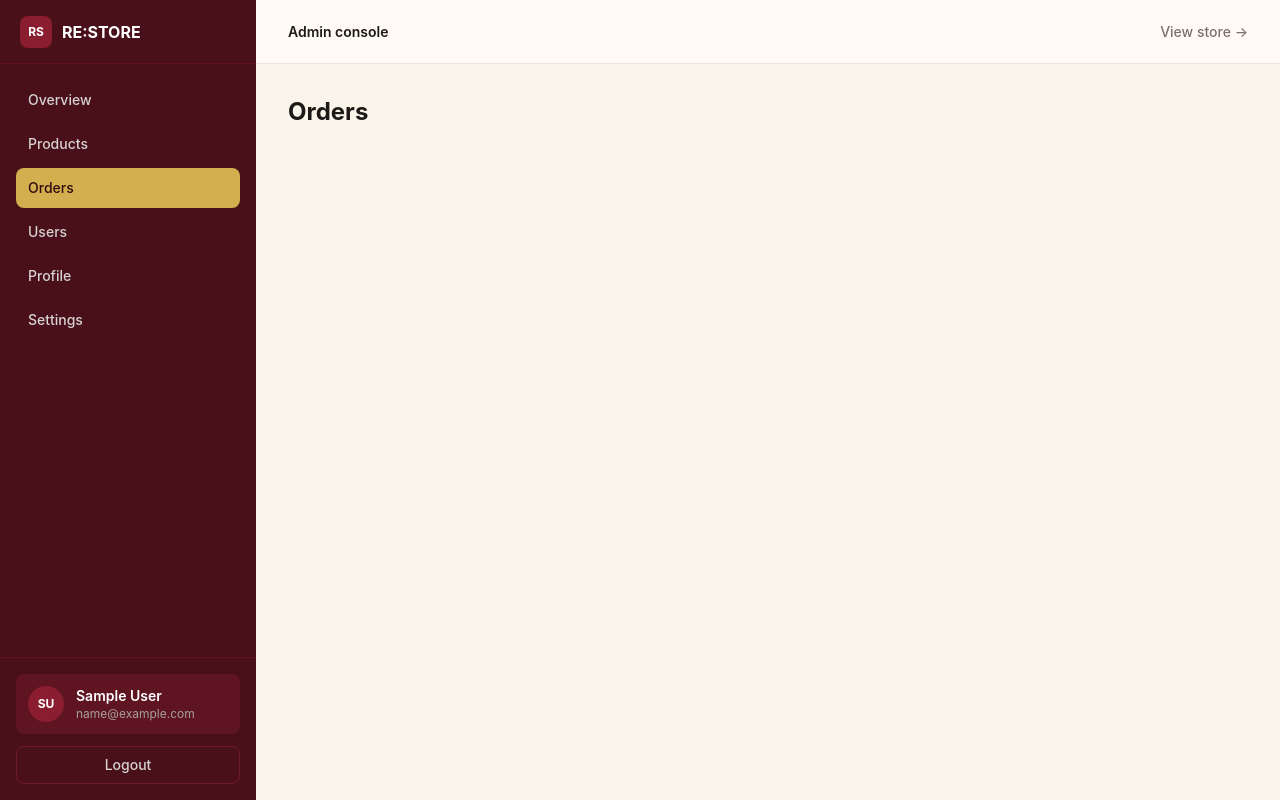
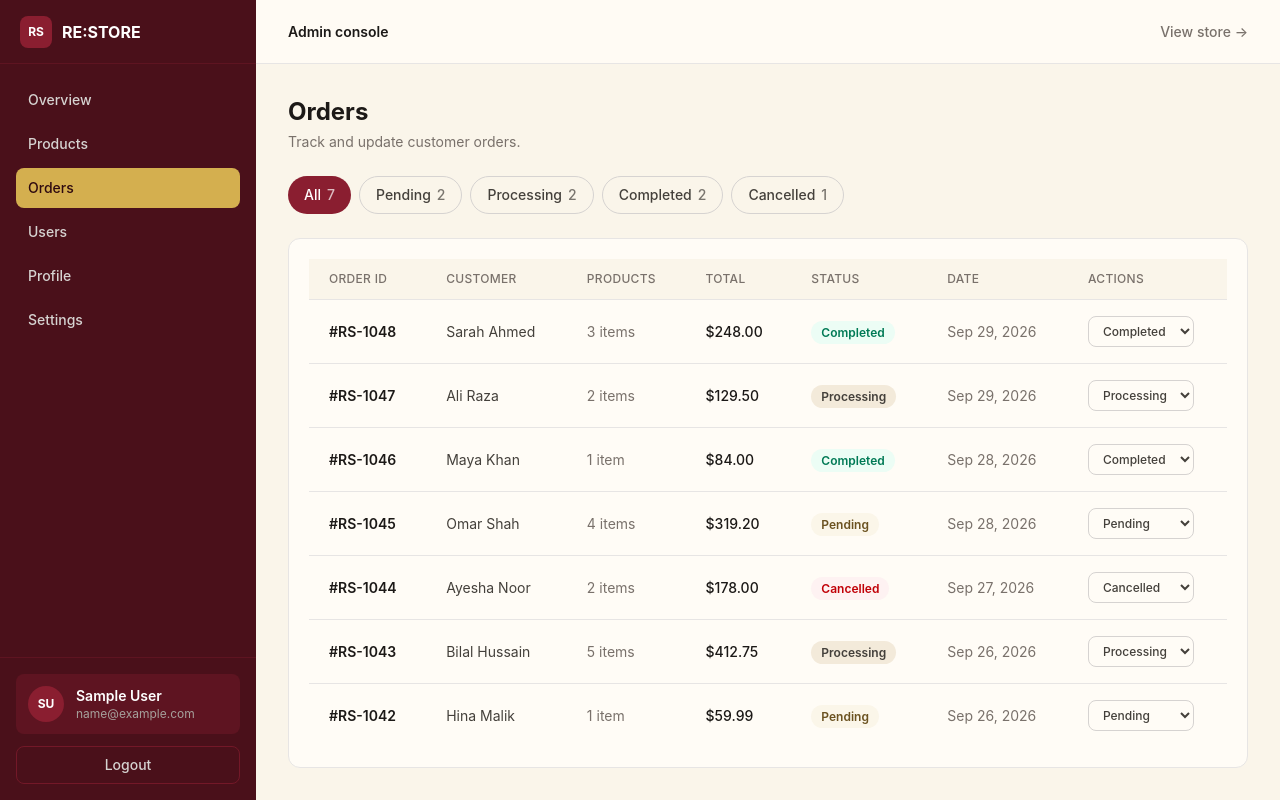
Before and after one commit to HassamKhan0826/React-E-Commerce-Admin-Management-System, a React (Vite) app in the folder react-ecommerce/: page /dashboard/orders in a window 1280 px wide. Built offline with nearby package versions, Linux system fonts and the light colour scheme; sample sign-in values are in the browser's storage.

Commit message:
feat(dashboard): add orders page with status filter and status update

```diff
--- a/react-ecommerce/src/pages/dashboard/Orders.jsx
+++ b/react-ecommerce/src/pages/dashboard/Orders.jsx
@@ -1,7 +1,120 @@
+import { useCallback, useMemo, useState } from "react";
+import Card from "../../components/Card";
+import EmptyState from "../../components/EmptyState";
+import { useLocalStorage } from "../../hooks/useLocalStorage";
+import { ORDER_STATUSES, initialOrders } from "../../utils/mockData";
+import { formatCurrency, formatDate, getStatusClasses } from "../../utils/helpers";
+
+const FILTERS = ["All", ...ORDER_STATUSES];
+
 function Orders() {
+  const [orders, setOrders] = useLocalStorage("orders", initialOrders);
+  const [statusFilter, setStatusFilter] = useState("All");
+
+  const filteredOrders = useMemo(() => {
+    if (statusFilter === "All") {
+      return orders;
+    }
+    return orders.filter((order) => order.status === statusFilter);
+  }, [orders, statusFilter]);
+
+  const statusCounts = useMemo(() => {
+    const counts = { All: orders.length };
+    ORDER_STATUSES.forEach((status) => {
+      counts[status] = orders.filter((order) => order.status === status).length;
+    });
+    return counts;
+  }, [orders]);
+
+  const updateStatus = useCallback(
+    (orderId, status) => {
+      setOrders((current) =>
+        current.map((order) => (order.id === orderId ? { ...order, status } : order)),
+      );
+    },
+    [setOrders],
+  );
+
   return (
-    <div>
-      <h1 className="text-2xl font-bold">Orders</h1>
+    <div className="mx-auto max-w-7xl">
+      <div className="mb-6">
+        <h1 className="text-2xl font-bold text-stone-900">Orders</h1>
+        <p className="mt-1 text-sm text-stone-500">Track and update customer orders.</p>
+      </div>
+
+      <div className="mb-5 flex gap-2 overflow-x-auto pb-1" role="group" aria-label="Filter orders by status">
+        {FILTERS.map((status) => (
+          <button
+            key={status}
+            type="button"
+            onClick={() => setStatusFilter(status)}
+            aria-pressed={statusFilter === status}
+            className={`whitespace-nowrap rounded-full px-4 py-2 text-sm font-medium transition-colors ${
+              statusFilter === status
+                ? "bg-brand-600 text-white"
+                : "border border-stone-300 text-stone-700 hover:bg-cream-100"
+            }`}
+          >
+            {status}
+            <span className="ml-1.5 opacity-70">{statusCounts[status]}</span>
+          </button>
+        ))}
+      </div>
+
+      {filteredOrders.length === 0 ? (
+        <EmptyState
+          title="No orders found."
+          message={`There are no ${statusFilter.toLowerCase()} orders right now.`}
+        />
+      ) : (
+        <Card className="overflow-hidden p-0">
+          <div className="overflow-x-auto">
+            <table className="w-full min-w-225 text-left text-sm">
+              <thead className="bg-cream-100 text-xs uppercase tracking-wide text-stone-500">
+                <tr>
+                  <th className="px-5 py-3 font-medium">Order ID</th>
+                  <th className="px-5 py-3 font-medium">Customer</th>
+                  <th className="px-5 py-3 font-medium">Products</th>
+                  <th className="px-5 py-3 font-medium">Total</th>
+                  <th className="px-5 py-3 font-medium">Status</th>
+                  <th className="px-5 py-3 font-medium">Date</th>
+                  <th className="px-5 py-3 font-medium">Actions</th>
+                </tr>
+              </thead>
+              <tbody>
+                {filteredOrders.map((order) => (
+                  <tr key={order.id} className="border-t border-stone-200">
+                    <td className="whitespace-nowrap px-5 py-4 font-semibold text-stone-900">#{order.id}</td>
+                    <td className="px-5 py-4 text-stone-700">{order.customer}</td>
+                    <td className="px-5 py-4 text-stone-500">{order.products}</td>
+                    <td className="px-5 py-4 font-medium text-stone-900">{formatCurrency(order.total)}</td>
+                    <td className="px-5 py-4">
+                      <span className={`rounded-full px-2.5 py-1 text-xs font-semibold ${getStatusClasses(order.status)}`}>
+                        {order.status}
+                      </span>
+                    </td>
+                    <td className="whitespace-nowrap px-5 py-4 text-stone-500">{formatDate(order.date)}</td>
+                    <td className="px-5 py-4">
+                      <select
+                        aria-label={`Change status of order ${order.id}`}
+                        value={order.status}
+                        onChange={(event) => updateStatus(order.id, event.target.value)}
+                        className="rounded-lg border border-stone-300 bg-cream-50 px-2.5 py-1.5 text-xs font-medium text-stone-700 outline-none focus:border-brand-600"
+                      >
+                        {ORDER_STATUSES.map((status) => (
+                          <option key={status} value={status}>
+                            {status}
+                          </option>
+                        ))}
+                      </select>
+                    </td>
+                  </tr>
+                ))}
+              </tbody>
+            </table>
+          </div>
+        </Card>
+      )}
     </div>
   );
 }
```
